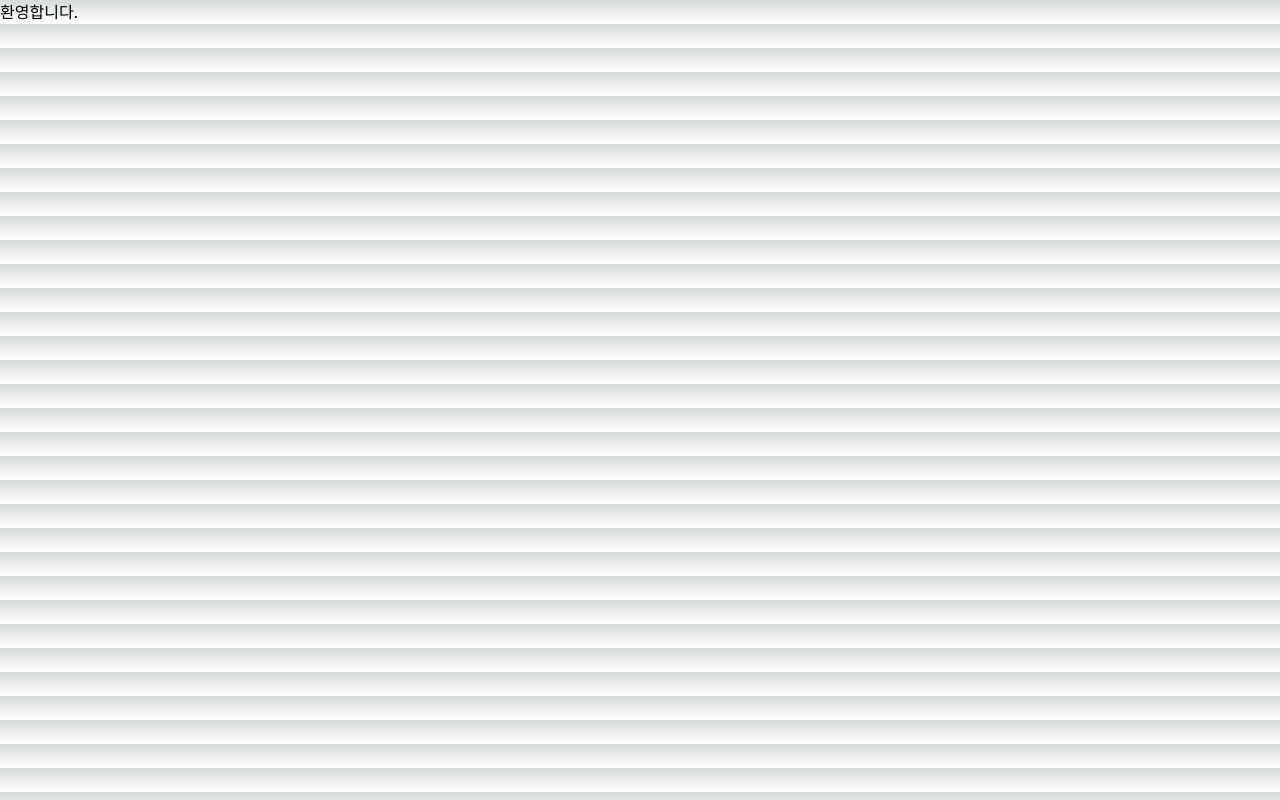
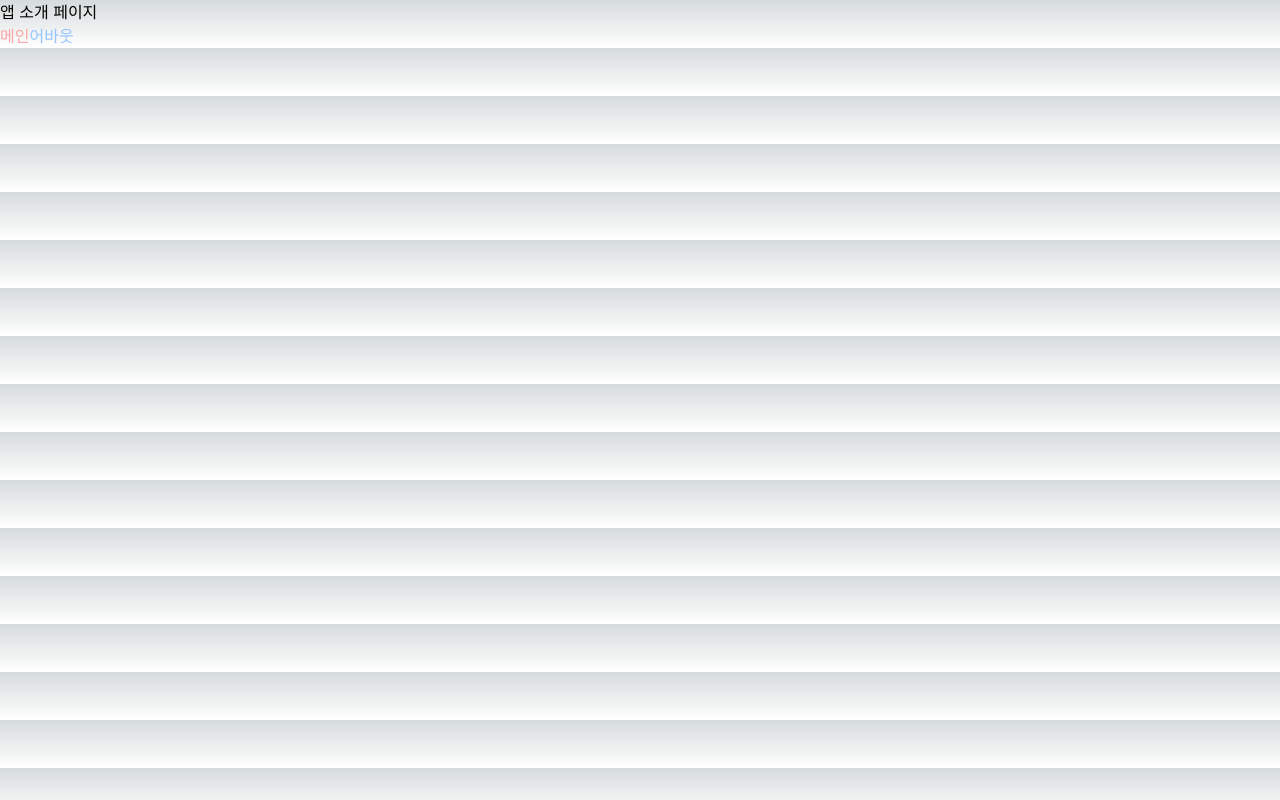
Before and after one commit to dbsals/todoapp_2024_01_13, a Next.js app: page / in a window 1280 px wide. Built offline with nearby package versions, Linux system fonts and the light colour scheme.

Commit message:
프리티어 세팅

```diff
--- a/src/app/page.js
+++ b/src/app/page.js
@@ -1,11 +1,25 @@
-import Image from 'next/image'
+"use client"
 
+import Head from 'next/head'
+import Link from 'next/link'
 export default function Home() {
   return (
-    <main>
-      <div>
-        환영합니다.
-      </div>
-    </main>
-  )
+    <>
+      <Head>
+        <meta charset="UTF-8" />
+        <meta name="viewport" content="width=device-width, initial-scale=1.0" />
+      </Head>
+      <h1>앱 소개 페이지</h1>
+
+      <nav>
+        <Link href="/" legacyBehavior>
+          <a className="text-red-300">메인</a>
+        </Link>
+
+        <Link href="/about" legacyBehavior>
+          <a className="text-blue-300">어바웃</a>
+        </Link>
+      </nav>
+    </>
+  );
 }
```
Also changed, not shown: package.json (+9 -5 lines), .prettierrc.json (added), src/app/about.js (added), 1 other file (tests, documents, lock files or other folders).
